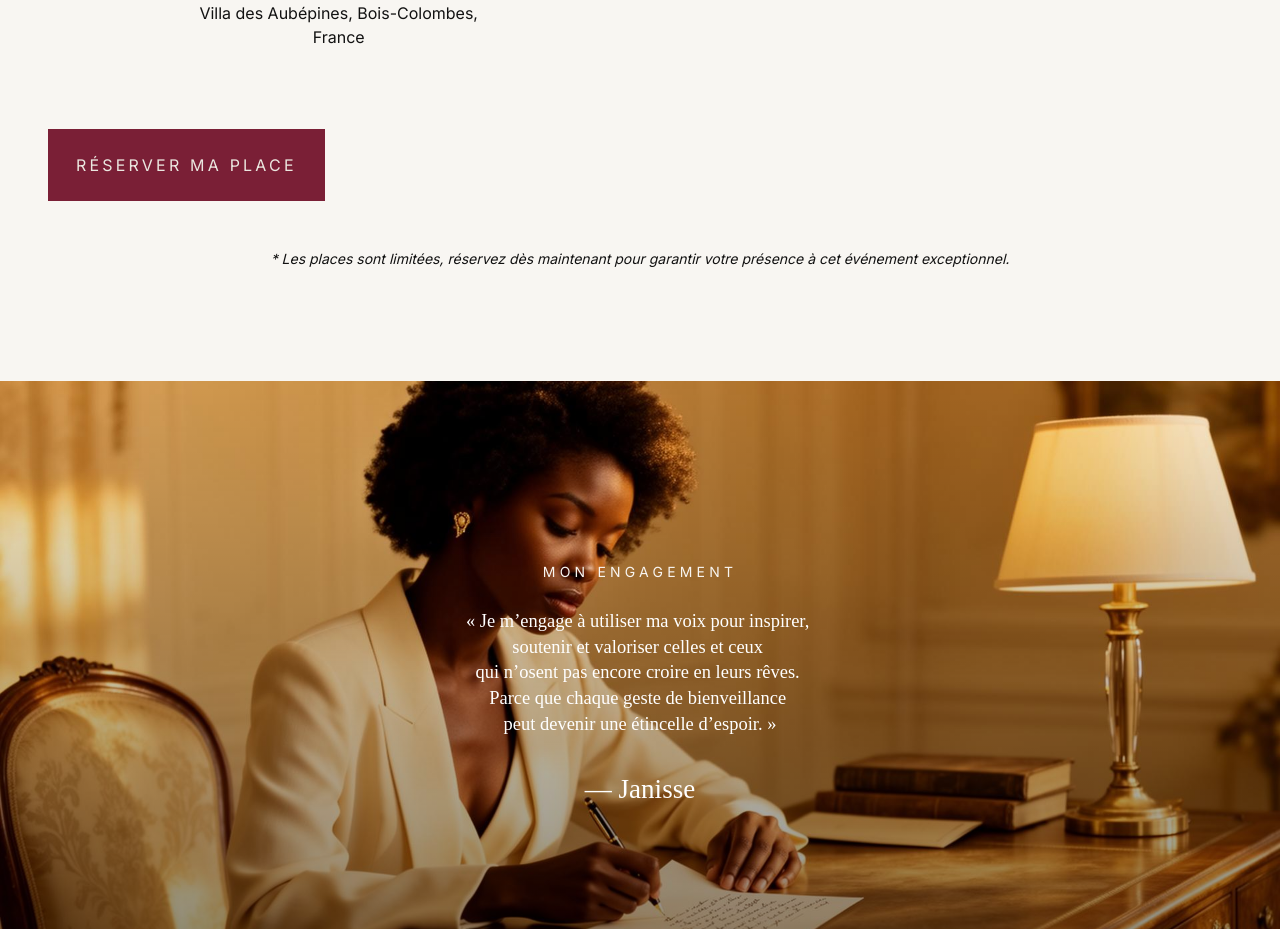
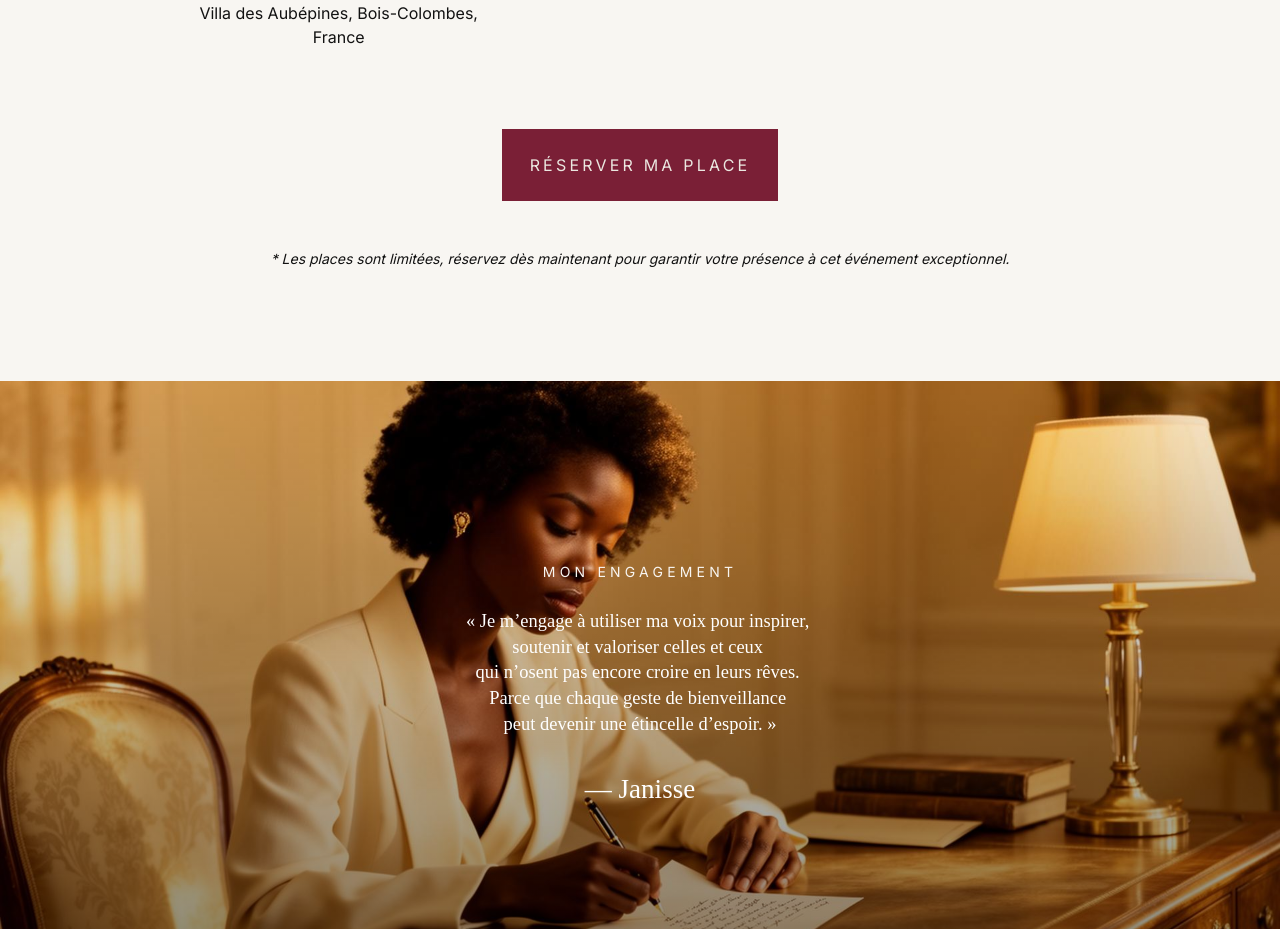
Before and after one commit to Yawleen/janisse-constable-website, a Next.js app: page / in a window 1280 px wide. Shown: the part 5183-6112 px from the top of the page. Built offline with nearby package versions, Linux system fonts and the light colour scheme.

Commit message:
style: update CSS in Event section

```diff
--- a/components/sections/Event.tsx
+++ b/components/sections/Event.tsx
@@ -52,7 +52,7 @@ const Event = () => {
           );
         })}
       </div>
-      <div className="mb-10 md:mb-12">
+      <div className="flex justify-center mb-10 md:mb-12">
         <Button
           href="https://www.billetweb.fr/election-miss-hauts-de-seine-2026"
           external
```
